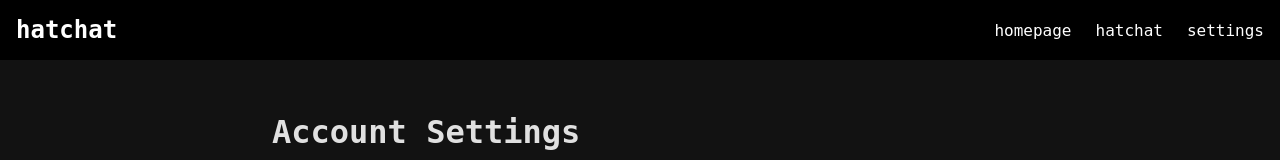
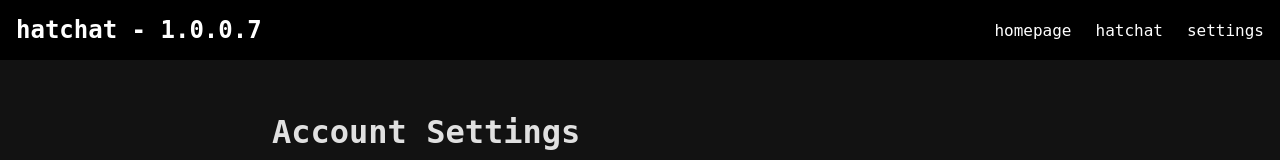
Before and after one commit to blakrrr/blakrrr.github.io, a website: page settings.html in a window 1280 px wide. Shown: the top 160 px of the page. Drawn offline with Linux system fonts and the light colour scheme.

Commit message:
stupid commit

```diff
--- a/settings.html
+++ b/settings.html
@@ -190,7 +190,7 @@
 </head>
 <body>
     <header>
-        <div class="logo">hatchat</div>
+        <div class="logo">hatchat - 1.0.0.7</div>
         <nav>
             <ul>
                 <li><a href="index.html">homepage</a></li>
```
